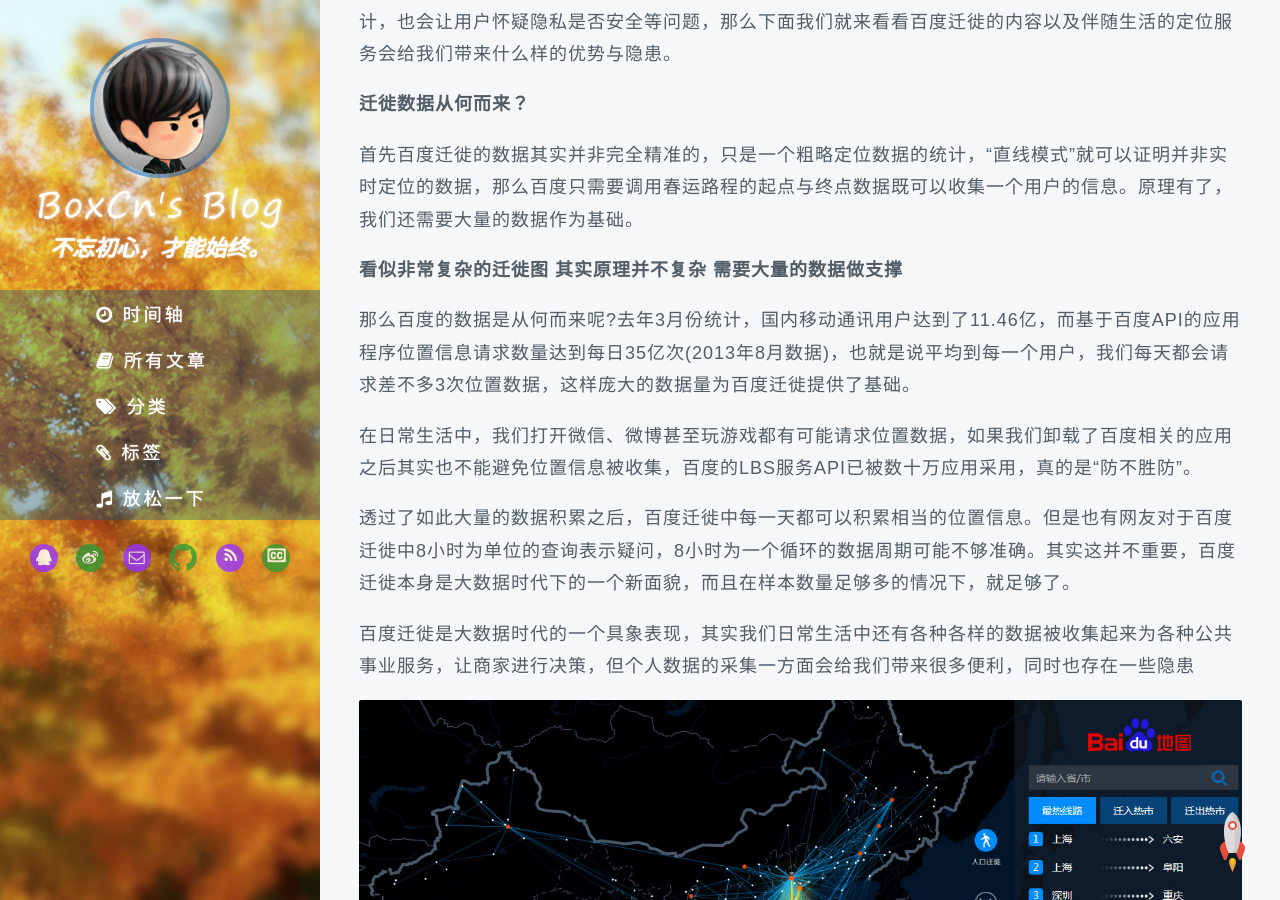
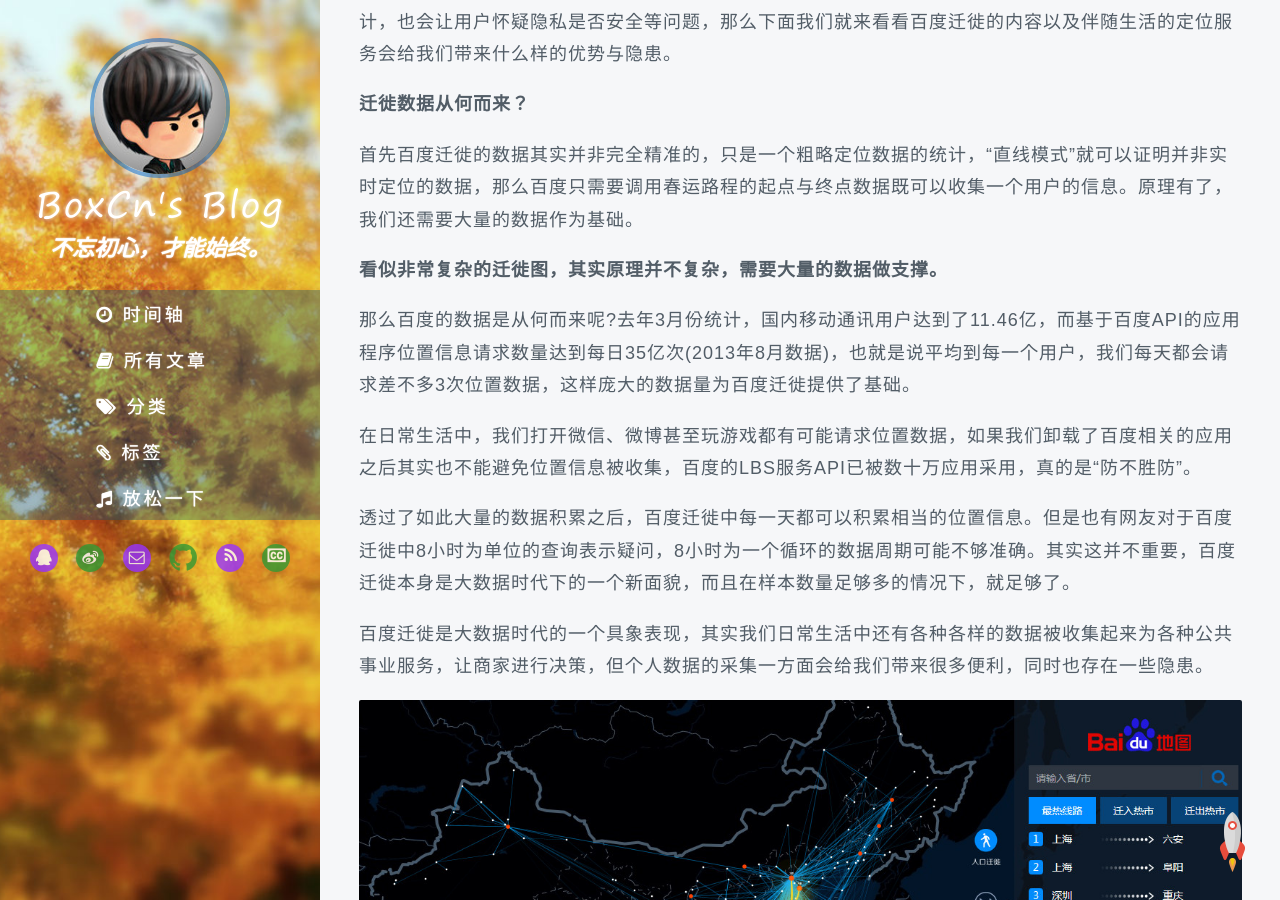
Before and after one commit to boxcn/boxcn.github.io, a Jekyll site: the page built from _posts/Life/2015-02-15-BaiduQianXi.md, in a window 1280 px wide and 900 px high, scrolled down 1152 px. Built offline with Jekyll 4.4.1, drawn with Linux system fonts in a browser that asks for light colours; some web fonts are replaced; comment, search, counter and statistics services are not loaded.

```diff
--- a/_posts/Life/2015-02-15-BaiduQianXi.md
+++ b/_posts/Life/2015-02-15-BaiduQianXi.md
@@ -40,7 +40,7 @@ Application Programming Interface缩写，意为应用程序编程接口。我
 
 首先百度迁徙的数据其实并非完全精准的，只是一个粗略定位数据的统计，“直线模式”就可以证明并非实时定位的数据，那么百度只需要调用春运路程的起点与终点数据既可以收集一个用户的信息。原理有了，我们还需要大量的数据作为基础。
 
-**看似非常复杂的迁徙图 其实原理并不复杂 需要大量的数据做支撑**
+**看似非常复杂的迁徙图，其实原理并不复杂，需要大量的数据做支撑。**
 
 那么百度的数据是从何而来呢?去年3月份统计，国内移动通讯用户达到了11.46亿，而基于百度API的应用程序位置信息请求数量达到每日35亿次(2013年8月数据)，也就是说平均到每一个用户，我们每天都会请求差不多3次位置数据，这样庞大的数据量为百度迁徙提供了基础。
 
@@ -48,7 +48,7 @@ Application Programming Interface缩写，意为应用程序编程接口。我
 
 透过了如此大量的数据积累之后，百度迁徙中每一天都可以积累相当的位置信息。但是也有网友对于百度迁徙中8小时为单位的查询表示疑问，8小时为一个循环的数据周期可能不够准确。其实这并不重要，百度迁徙本身是大数据时代下的一个新面貌，而且在样本数量足够多的情况下，就足够了。
 
-百度迁徙是大数据时代的一个具象表现，其实我们日常生活中还有各种各样的数据被收集起来为各种公共事业服务，让商家进行决策，但个人数据的采集一方面会给我们带来很多便利，同时也存在一些隐患
+百度迁徙是大数据时代的一个具象表现，其实我们日常生活中还有各种各样的数据被收集起来为各种公共事业服务，让商家进行决策，但个人数据的采集一方面会给我们带来很多便利，同时也存在一些隐患。
 
 <img src="/assets/pictures/Life/BaiduQianXi_Boxcn_1.jpg">
 
```
